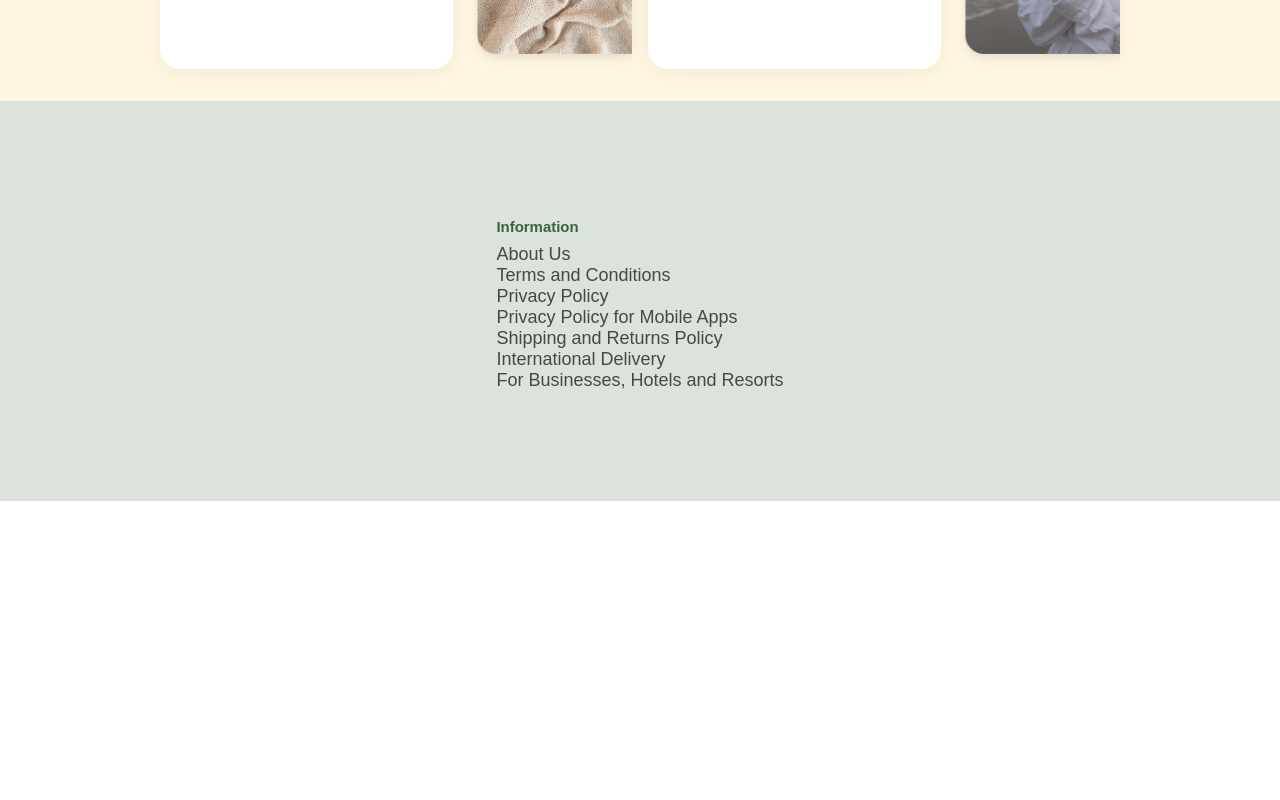
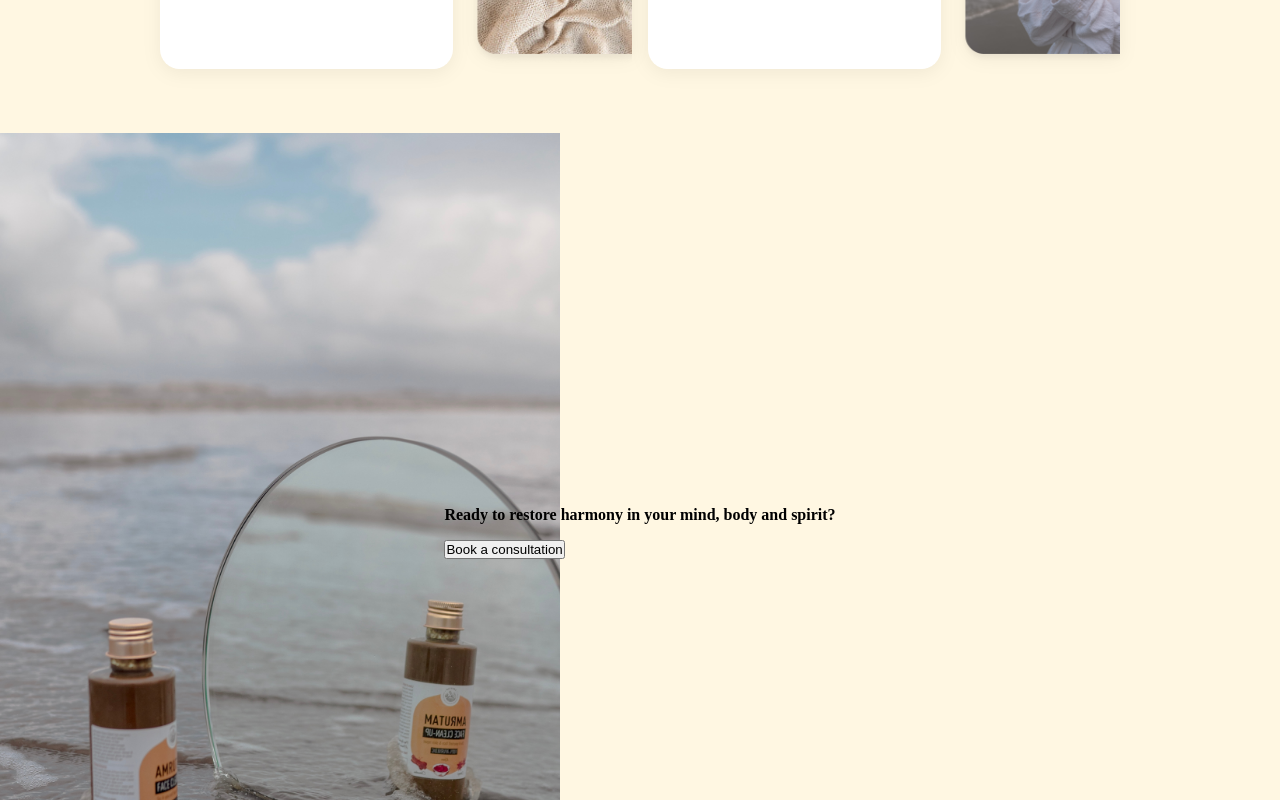
Before and after one commit to jimmijameslinux/Ayurvedic, a React (Create React App) app: page / in a window 1280 px wide. Shown: the part 2540-3340 px from the top of the page. Before the commit the page ends 3041 px from the top, so only its background shows below. Built offline with nearby package versions, Linux system fonts and the light colour scheme; a web font is replaced by a local one.

Commit message:
ui changes(added content)

```diff
--- a/src/components/Consultation.jsx
+++ b/src/components/Consultation.jsx
@@ -2,6 +2,7 @@ import "../styles/Consultation.css";
 import consultone from "../img/consultone.png";
 import ayurvedicmed from "../img/ayurvedicmed.png";
 import women from "../img/women.png";
+import consultationbook from "../img/consultationbook.png";
 function Consultation() {
   return (
     <>
@@ -79,6 +80,19 @@ function Consultation() {
           ></div>
         </div>
       </div>
+      <div
+        className="booking"
+        style={{
+          backgroundImage: `url(${consultationbook})`,
+          backgroundRepeat: "no-repeat",
+          backgroundSize: "contain",
+        }}
+      >
+        <div className="book">
+          <h4>Ready to restore harmony in your mind, body and spirit?</h4>
+          <button>Book a consultation</button>
+        </div>
+      </div>
     </>
   );
 }
--- a/src/styles/Consultation.css
+++ b/src/styles/Consultation.css
@@ -119,3 +119,18 @@
 
 .two .consultone {
 }
+
+.booking {
+  height: 100vh;
+  display: flex;
+  justify-content: center;
+  align-items: center;
+  margin-top: 4rem;
+}
+
+.book {
+  display: flex;
+  flex-direction: column;
+  align-items: flex-start;
+  row-gap: 1rem;
+}
```
Also changed, not shown: src/img/consultationbook.png (added).
